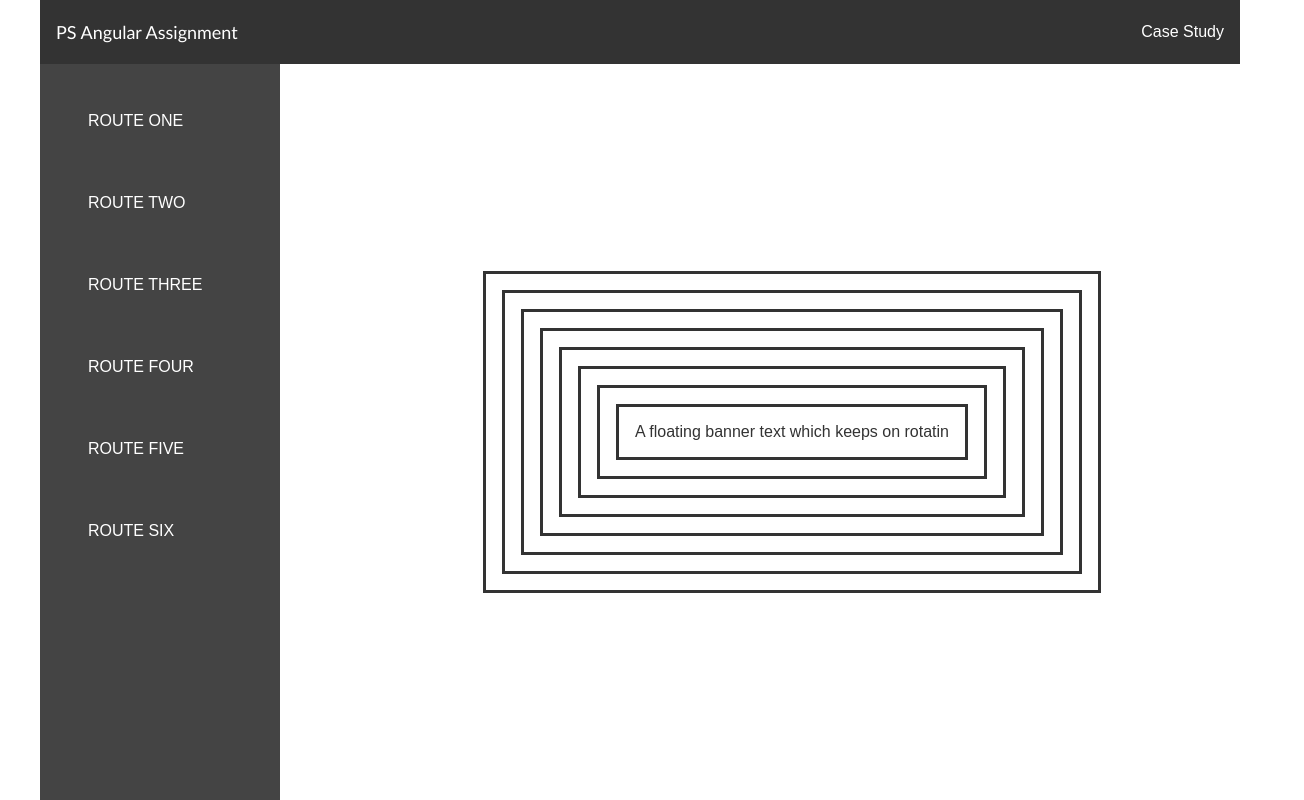
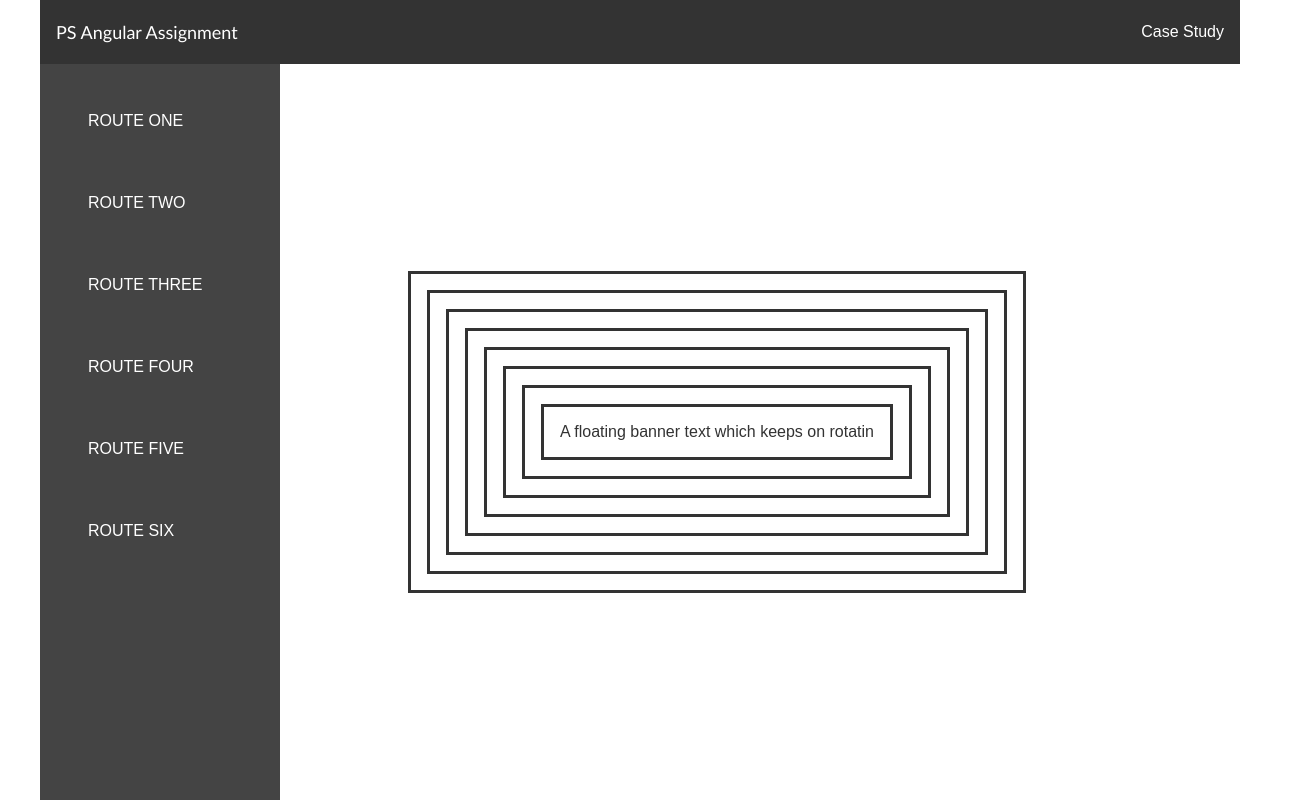
Before and after one commit to indieNik/ps-case-study-angular-oct-2021, an Angular app: page /route-one in a window 1280 px wide. Shown: the whole page, 1304 px wide, since content can reach past the window. Built offline with nearby package versions, Linux system fonts and the light colour scheme.

Commit message:
Layout and Design Fixes

```diff
--- a/src/app/route-two/route-two.component.scss
+++ b/src/app/route-two/route-two.component.scss
@@ -56,7 +56,7 @@
         }
         &.list-layout {
             display: grid;
-            grid-template-columns: 22vw 22vw;
+            grid-template-columns: minmax(200px, 25vw) minmax(200px, 25vw);
             column-gap: 2em;
             padding: 1em;
         }
--- a/src/app/shared-components/recursive-banner/recursive-banner.component.html
+++ b/src/app/shared-components/recursive-banner/recursive-banner.component.html
@@ -1,4 +1,4 @@
-<div style="height: 100%; min-width: 80vw;" class="flex-center">
+<div style="height: 100%; margin: 0 10vw;" class="flex-center">
     <ng-template [ngTemplateOutlet]="borderedTemplate" [ngTemplateOutletContext]="{ $implicit: boxes }"></ng-template>
 </div>
 
```
